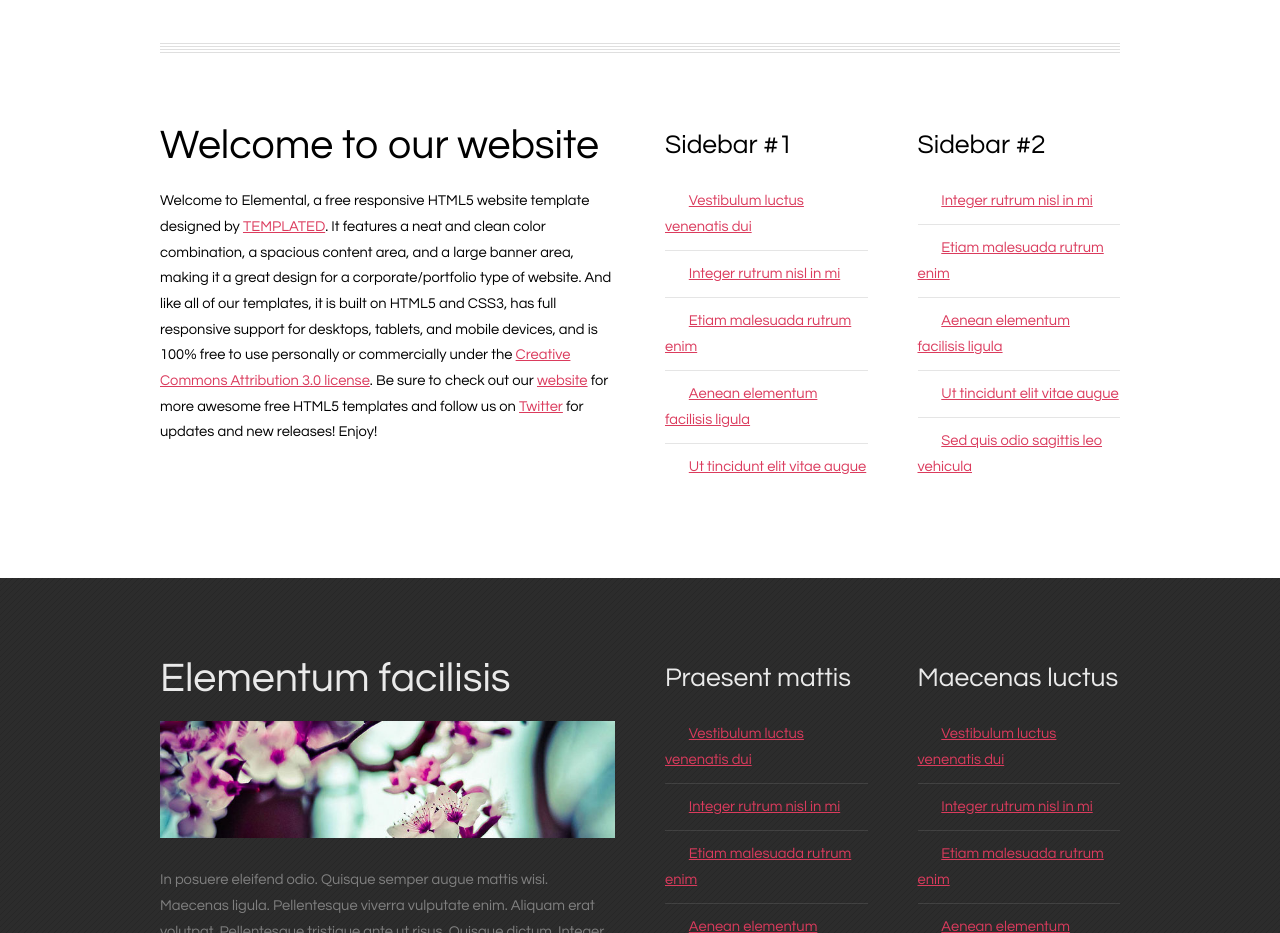
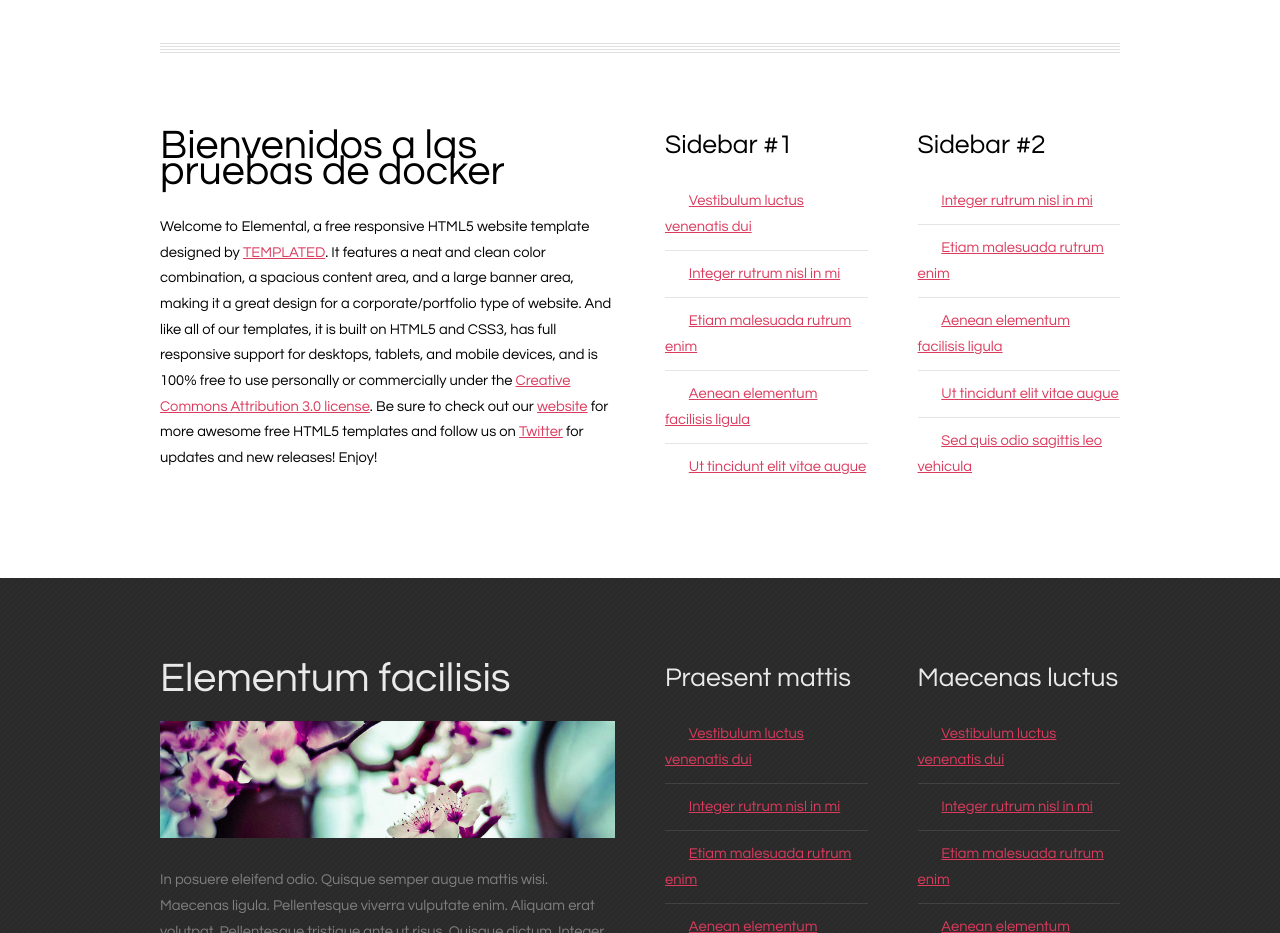
Before and after one commit to mmrivera007/imagen_nginx, a plain HTML site: page web/index.html in a window 1280 px wide. Shown: the part 980-1913 px from the top of the page. Drawn offline with nearby package versions, Linux system fonts and the light colour scheme.

Commit message:
Segundo commit

```diff
--- a/web/index.html
+++ b/web/index.html
@@ -95,7 +95,7 @@
 					<div class="6u">
 						<section>
 							<header>
-								<h2>Welcome to our website</h2>
+								<h2>Bienvenidos a las pruebas de docker</h2>
 							</header>
 							<p>Welcome to<strong> Elemental</strong>, a free responsive HTML5 website template designed by <a href="http://templated.co">TEMPLATED</a>.   It features a neat and clean color combination, a spacious content area, and a large banner area, making it a great design for a corporate/portfolio type of website.  And like all of our templates, it is built on HTML5 and CSS3, has full responsive support for desktops, tablets, and mobile devices, and is 100% free to use personally or commercially under the <a href="http://templated.co/license">Creative Commons Attribution 3.0 license</a>. Be sure to check out our <a href="http://templated.co">website</a> for more awesome free HTML5 templates and follow us on <a href="https://twitter.com/templatedco">Twitter</a> for updates and new releases! Enjoy!</p>
 						</section>
```
